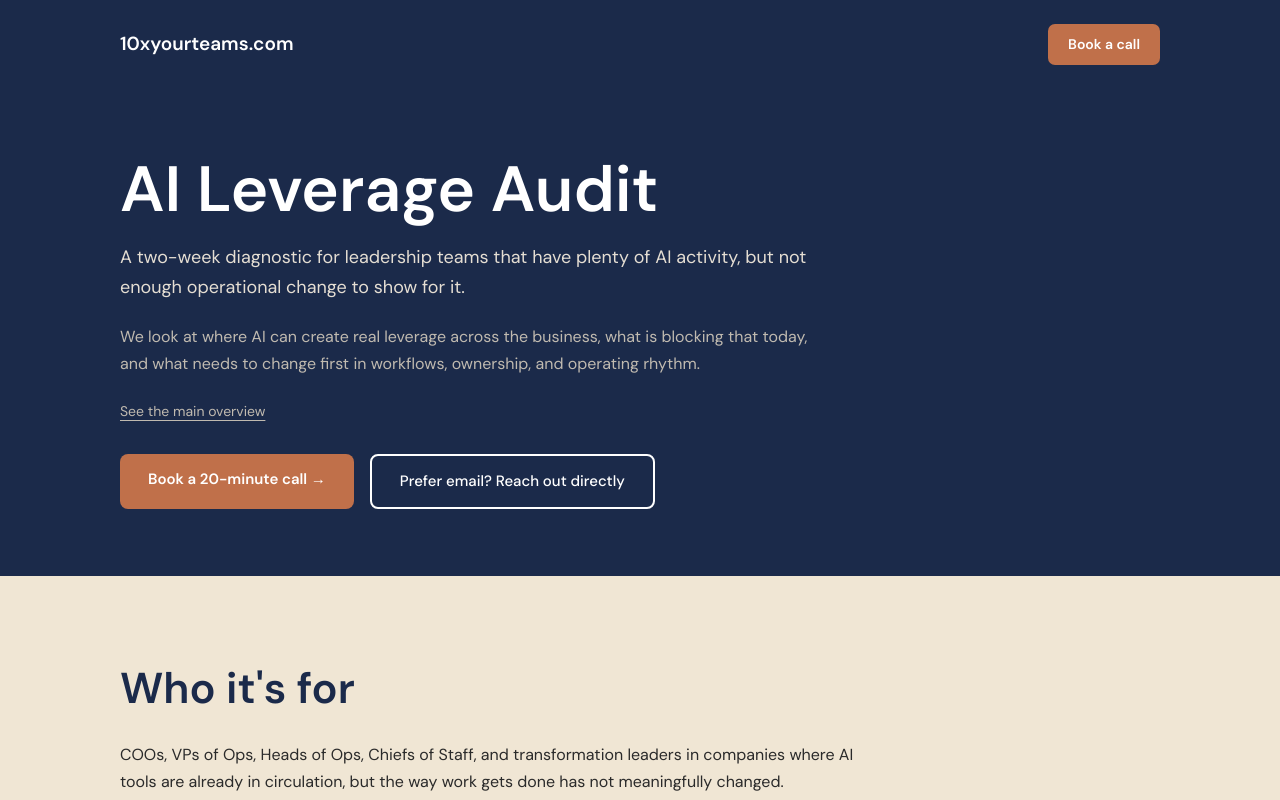
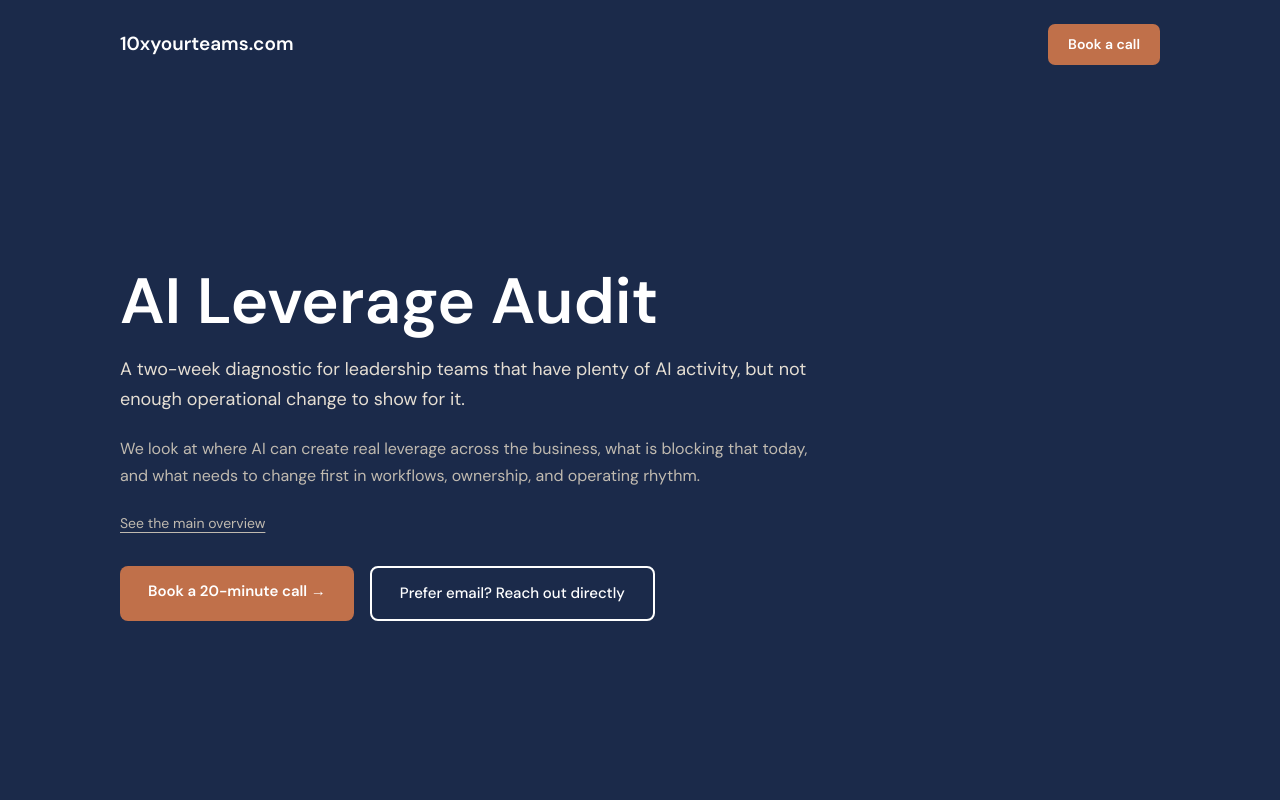
Before and after one commit to marcvallverdu/10xyourteams, a Next.js app: page /audit in a window 1280 px wide. Shown: the top 800 px of the page. Built offline with nearby package versions, Linux system fonts and the light colour scheme.

Commit message:
Make audit hero full viewport height

```diff
--- a/app/audit/page.tsx
+++ b/app/audit/page.tsx
@@ -1,7 +1,7 @@
 export default function AuditPage() {
   return (
     <div className="min-h-screen">
-      <section className="bg-navy min-h-[72vh] flex flex-col">
+      <section className="bg-navy min-h-[100vh] flex flex-col">
         <nav className="max-w-[1200px] mx-auto px-5 sm:px-8 md:px-20 py-5 md:py-6 flex items-center justify-between gap-3 w-full">
           <a href="/" className="font-sans font-semibold text-[17px] sm:text-[19px] text-white shrink-0">
             10xyourteams.com
```
